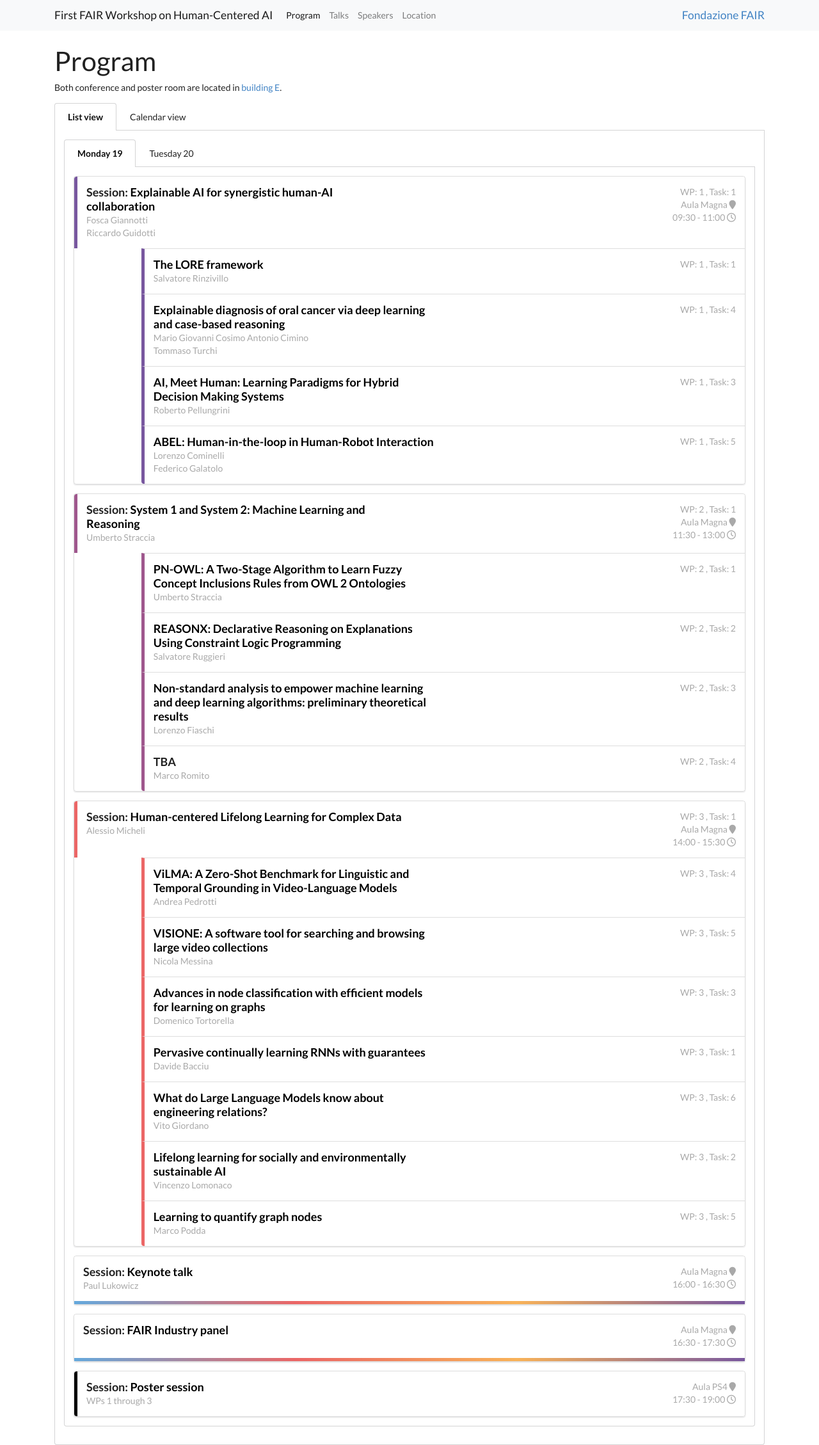
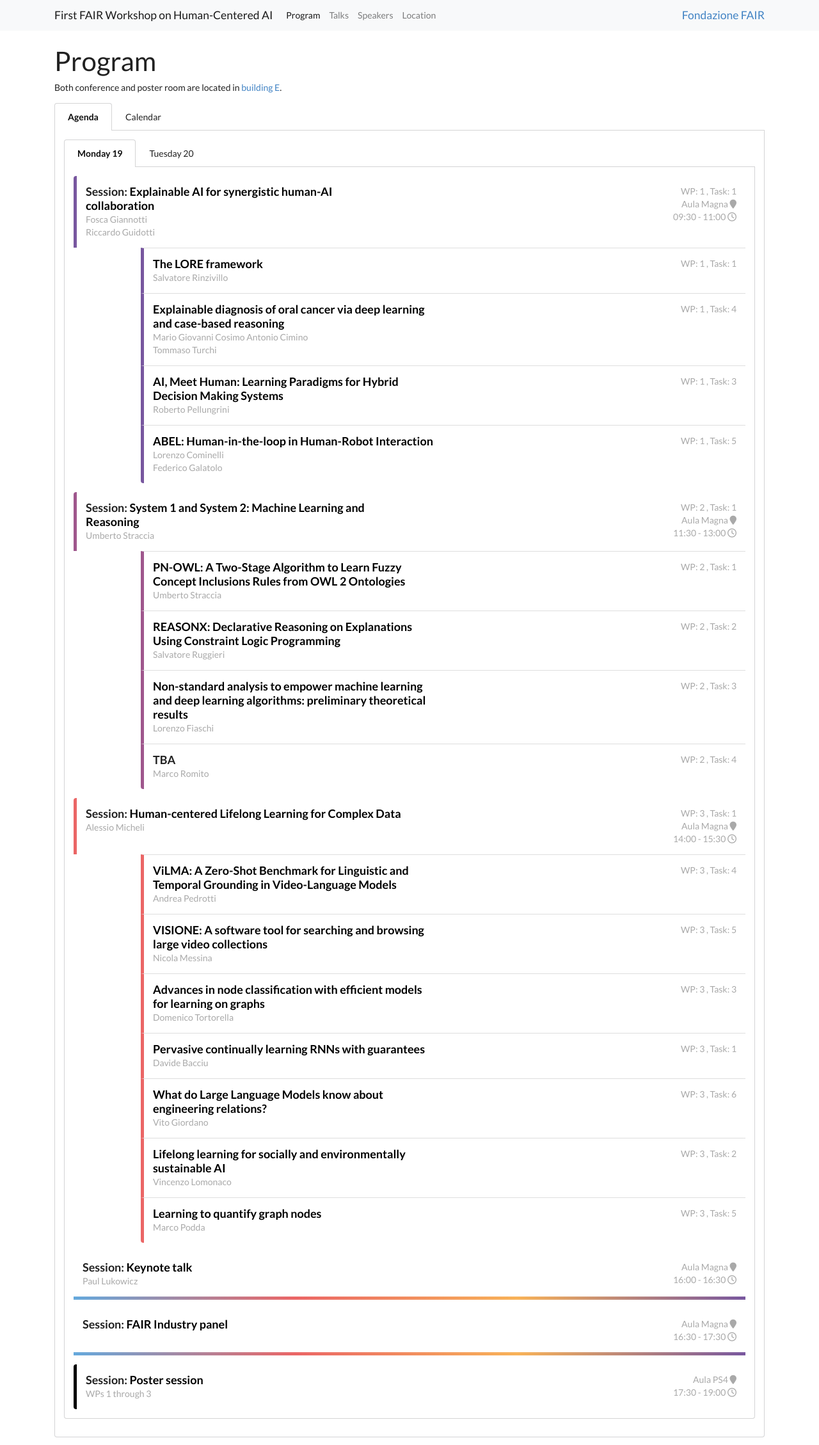
Before and after one commit to fiji87/wob, a Jekyll site: the page built from program/index.md, in a window 1280 px wide. Shown: the whole page at 64% size. Built offline with Jekyll 4.4.1, drawn with Linux system fonts in a browser that asks for light colours; nearby versions of some CDN libraries.

Commit message:
removed excess borders

```diff
--- a/_layouts/program.html
+++ b/_layouts/program.html
@@ -36,8 +36,8 @@
 
   {%- if nbr_days > 1 %}
     <div class="ui top attached tabular menu" id="toptabs">
-      <div class="active item" data-tab="listview">List view</div>
-      <div class="item" data-tab="calendarview">Calendar view</div>
+      <div class="active item" data-tab="listview">Agenda</div>
+      <div class="item" data-tab="calendarview">Calendar</div>
     </div>
 
     <div class="ui bottom attached active tab segment" data-tab="listview">
--- a/assets/css/talks.css
+++ b/assets/css/talks.css
@@ -138,3 +138,8 @@
 .posters .poster:nth-child(1) .title::before {
     content: 'Session: ';
 }
+
+.segments.posters {
+    border: none;
+    box-shadow: none;
+}
```
